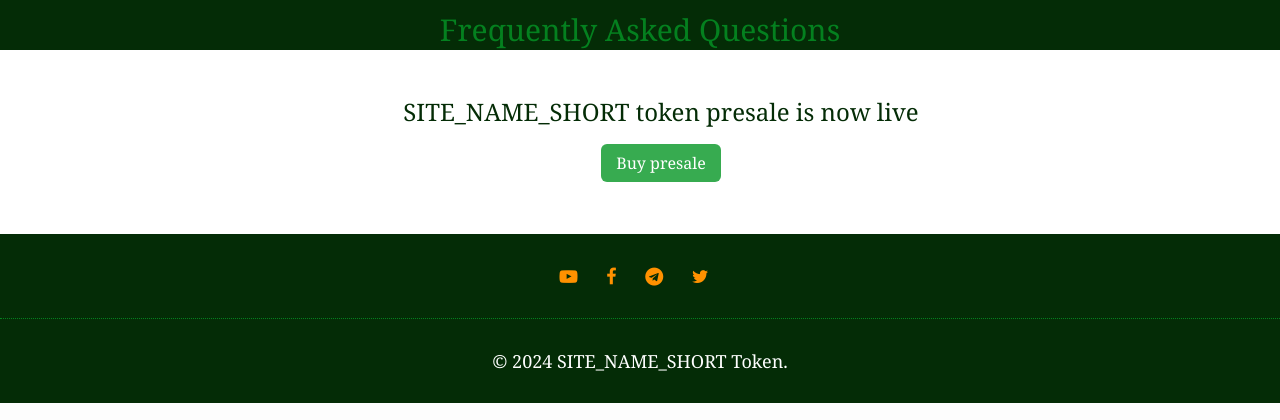
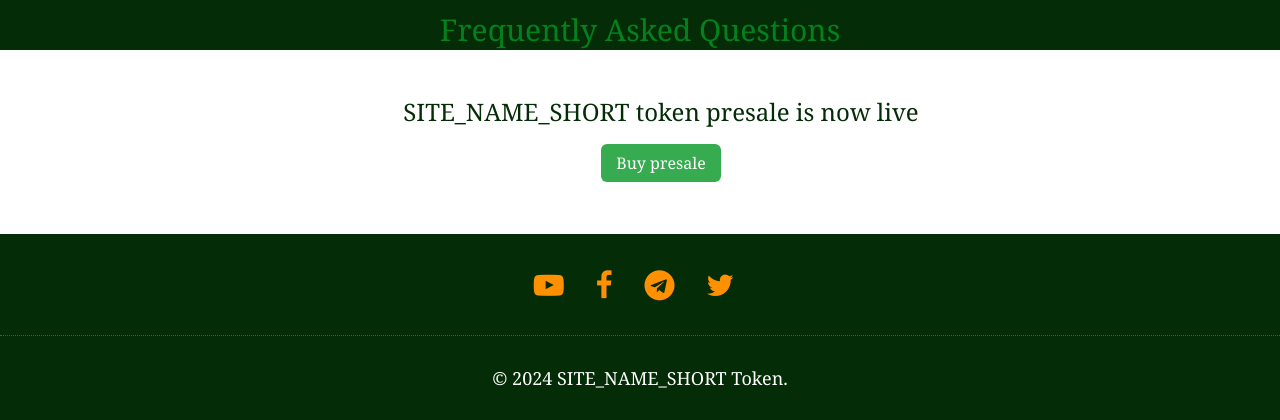
Before and after one commit to Arhinze/aguanit, a PHP site: page / in a window 1280 px wide; the page is wider, and only the part inside the window is pictured. Shown: the part 3397-3817 px from the top of that part. Run offline with PHP 8.4, Linux system fonts and the light colour scheme; a stand-in replaces the project's code that opens the database connection; some libraries are stand-ins or nearby versions; some web fonts are replaced.

Commit message:
increased fa font size

```diff
--- a/static/style.css
+++ b/static/style.css
@@ -603,7 +603,7 @@ a{
 .footer_fa_links{
     border-bottom: 1px dotted #059625cc;
     letter-spacing: 12px;
-    font-size: 18px;
+    font-size: 30px;
 }
 
 .search-input{
```
